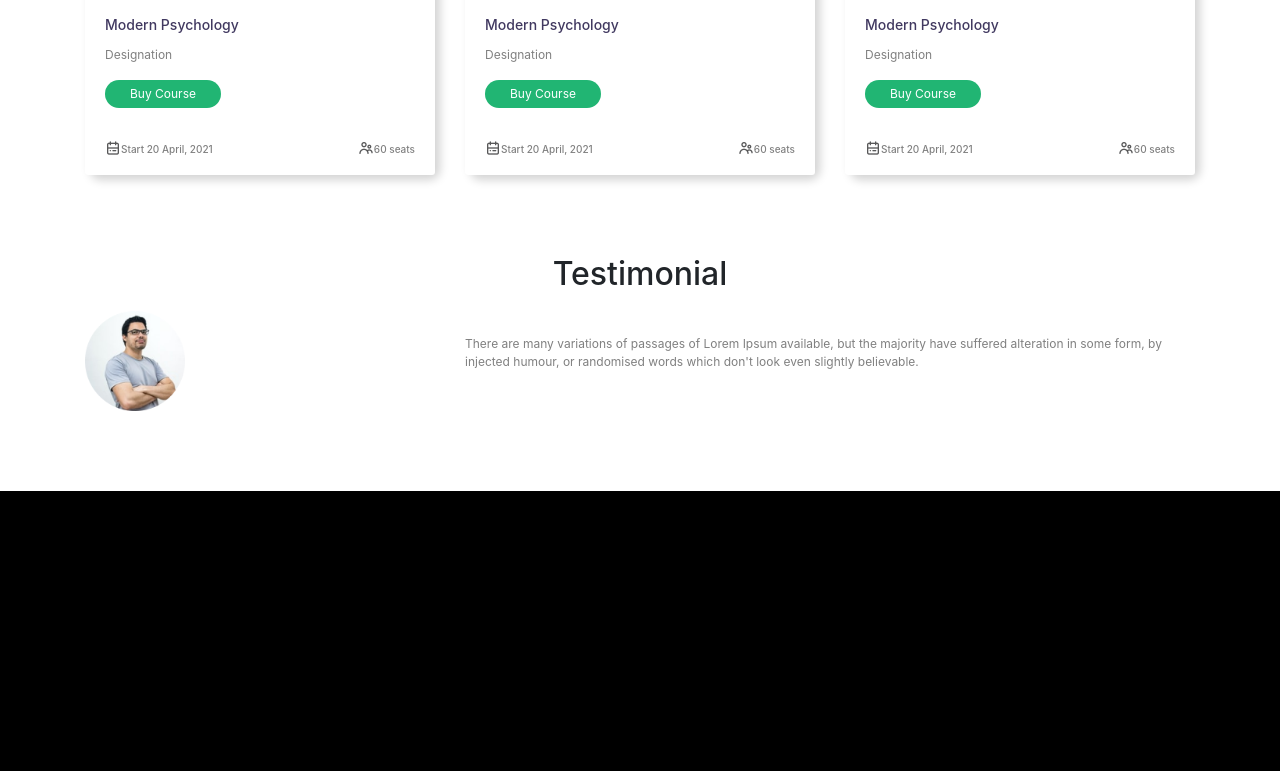
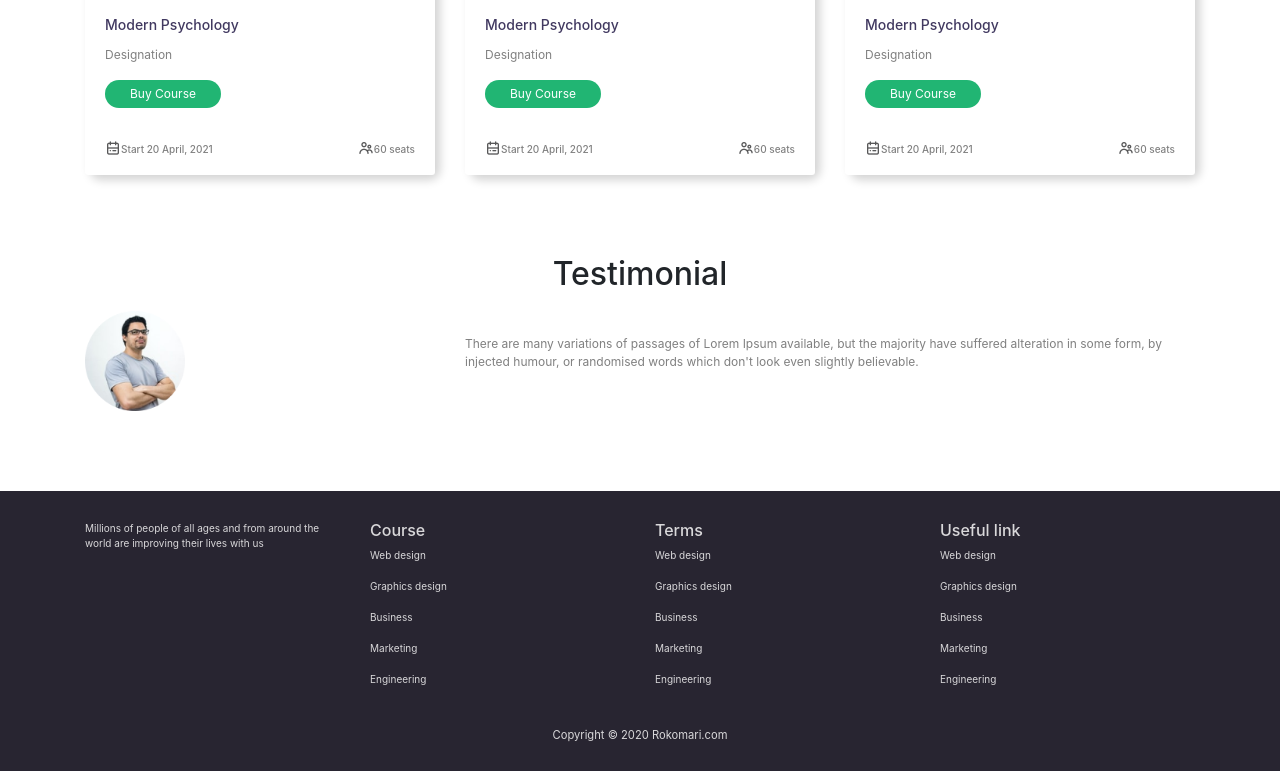
Before and after one commit to wahidul71/E-school, a plain HTML site: page index.html in a window 1280 px wide. Shown: the part 1088-1859 px from the top of the page. Drawn offline with nearby package versions, Linux system fonts and the light colour scheme.

Commit message:
code updated again

```diff
--- a/index.html
+++ b/index.html
@@ -160,8 +160,48 @@
           </div>
       </div>
       <footer>
-          <div class="container">
+          <div class="container footer">
+              <div class="row">
+                  <div class="col-md-3">
+                    <p>
+                        Millions of people of all ages and from around
+                        the world are improving their lives with us
+                    </p>
+                  </div>
+                  <div class="col-md-3">
+                     <div class="course">
+                        <h6>Course</h6>
+                            <p>Web design</p>
+                            <p>Graphics design</p>
+                            <p>Business</p>
+                            <p>Marketing</p>
+                            <p>Engineering</p>
 
+                     </div>
+                  </div>
+                  <div class="col-md-3">
+
+                    <div class="terms">
+                        <h6>Terms</h6>
+                        <p>Web design</p>
+                        <p>Graphics design</p>
+                        <p>Business</p>
+                        <p>Marketing</p>
+                        <p>Engineering</p>
+                  </div>
+                    </div>
+                  <div class="col-md-3">
+                    <div class="link">
+                        <h6>Useful link</h6>
+                        <p>Web design</p>
+                        <p>Graphics design</p>
+                        <p>Business</p>
+                        <p>Marketing</p>
+                        <p>Engineering</p>
+                    </div>
+                  </div>
+              </div>
+              <p class="footer-copy"><small>Copyright © 2020 Rokomari.com</small></p>
           </div>
       </footer>
     <!--js link-->
--- a/style.css
+++ b/style.css
@@ -9,6 +9,9 @@
 }
 .nav-link{
     color: #000;
+}
+.nav-item a{
+    color: #000!important;
 }
 .sign-in{
     background-color: #21B573;
@@ -114,6 +117,19 @@
     margin-right: 10px;
 }
 footer{
-    background-color: #000;
-    height: 280px;
+    background-color: #282531;
+    min-height: 280px;
 }
+.footer{
+    padding-top: 30px;
+    color: #D9D8DA;
+}
+.footer p{
+    font-size: 10px;
+
+}
+.footer-copy{
+    text-align: center;
+    font-size: 14px!important;
+    padding-top: 20px;
+}
```
